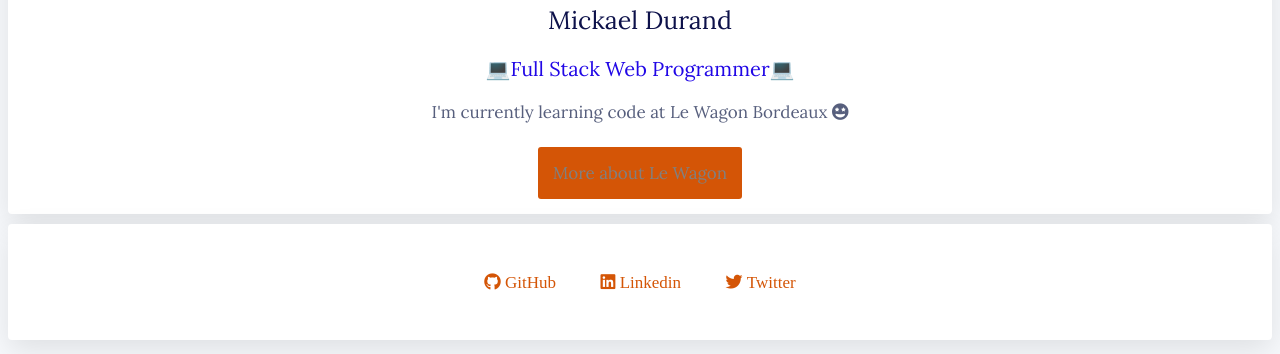
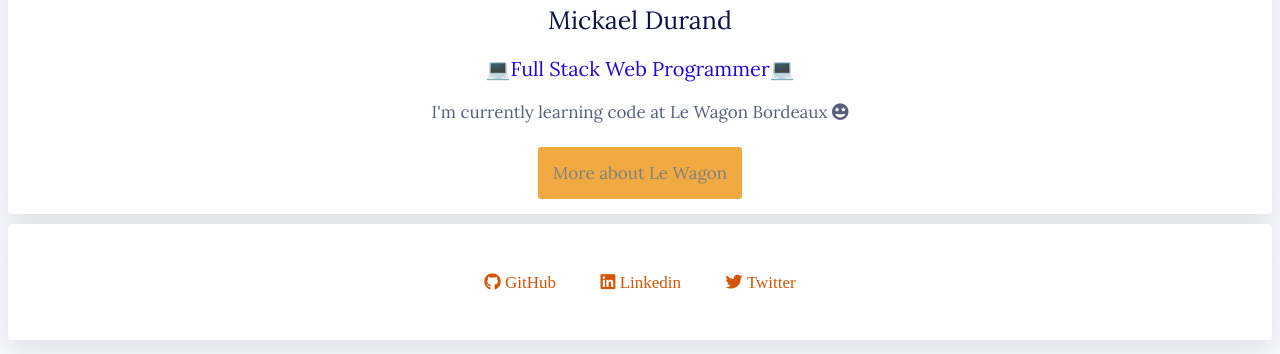
Before and after one commit to Jirayam/profile, a plain HTML site: page index.html in a window 1280 px wide. In both pictures the pointer is over the link "More about Le Wagon". Shown: the part 446-800 px from the top of the page. Drawn offline with Linux system fonts and the light colour scheme.

Commit message:
button color changed when hover

```diff
--- a/style.css
+++ b/style.css
@@ -100,6 +100,6 @@
   border-radius: 3px;
 }
 
-.btn-orange > a:hover {
-  color: yellow;
+.btn-orange:hover {
+  background: #f0aa41;
 }
```
